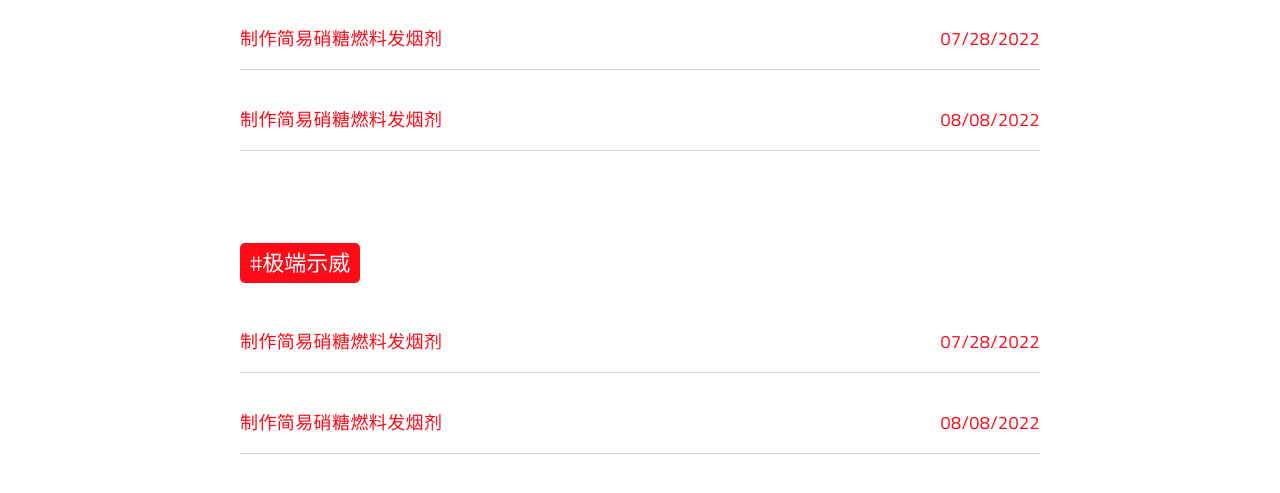
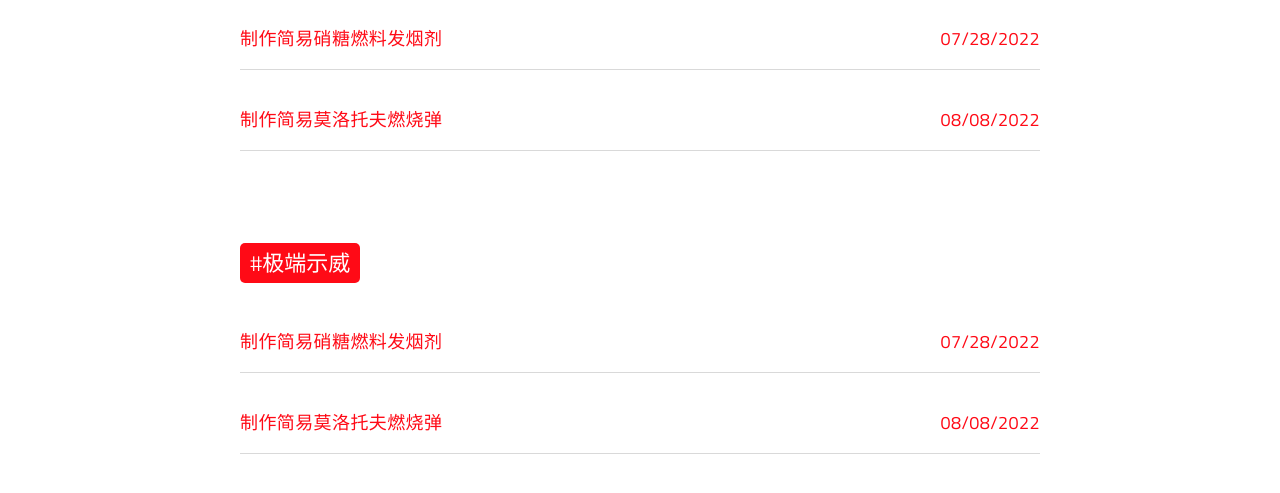
Before and after one commit to Yukikaze924/Yukikaze924.github.io, a Jekyll site: the page built from tags.html, in a window 1280 px wide and 900 px high. Shown: the part 362-855 px from the top of the window. Built offline with Jekyll 4.4.1, drawn with Linux system fonts in a browser that asks for light colours; a script that is not in the unit is left out.

Commit message:
Update 2022-08-05-制作简易莫洛托夫燃烧弹.md

```diff
--- a/_posts/2022-08-05-制作简易莫洛托夫燃烧弹.md
+++ b/_posts/2022-08-05-制作简易莫洛托夫燃烧弹.md
@@ -1,7 +1,7 @@
 ---
 date: 2022-08-08 08:04:24
 layout: post
-title: "制作简易硝糖燃料发烟剂"
+title: "制作简易莫洛托夫燃烧弹"
 subtitle: 通过极端手段，为猫狗争取权利！(EP.2)
 description: 如果政府不给我们应有的权利，那我们自己拿回来！
 image: https://raw.githubusercontent.com/Yukikaze924/Yukikaze924.github.io/main/assets/img/Join_The_Animal_Rights_move-900x675.jpg
```
